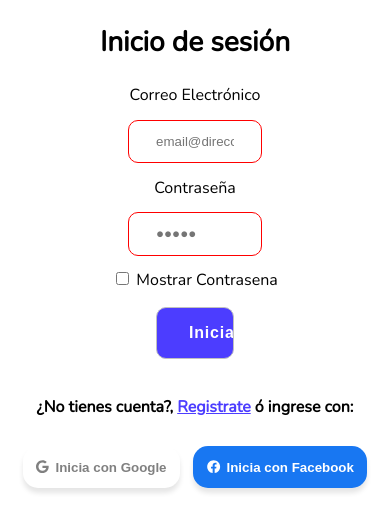
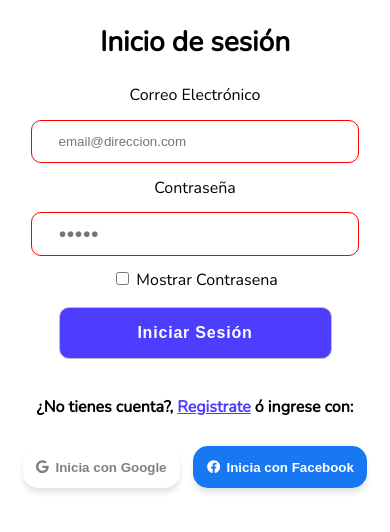
Before and after one commit to Mariana-Usuga/MarktPul-F, a React (Create React App) app: page /login in a window 390 px wide. Shown: the top 532 px of the page. Built offline with nearby package versions, Linux system fonts and the light colour scheme.

Commit message:
fix: responsive label input

```diff
--- a/src/styles/components/login.scss
+++ b/src/styles/components/login.scss
@@ -106,7 +106,7 @@ body{
     .login__form--form>label{
         width: 80%;
     }
-    .login__form--form>input{
+    .login__form--form>label>input{
         width: 70%;
     }
 }
```
